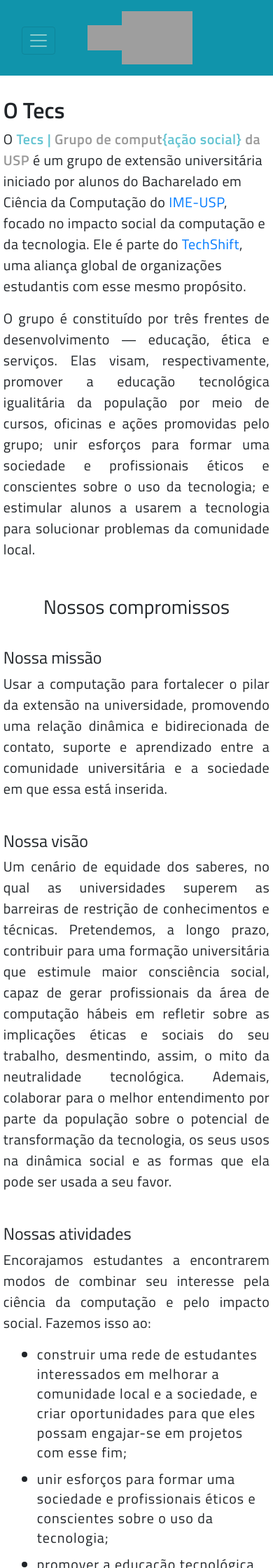
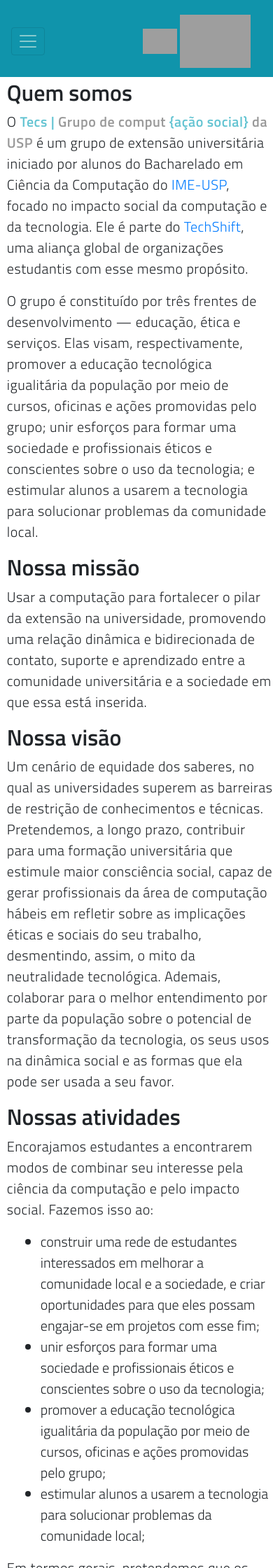
Before and after one commit to tecs-usp/site, a PHP site: page /Quem_somos.html in a window 390 px wide. Shown: the top 2240 px of the page at 70% size. Run offline with PHP 8.4, Linux system fonts and the light colour scheme; some libraries are stand-ins or nearby versions; grey boxes are pictures that could not be loaded.

Commit message:
cleaned up Quem_somos.html; minor fixes on some other pages
Co-authored-by: André Félix <andrefelixdeoliveira@outlook.com>

Former-commit-id: 50f76d86c2f56d5fc7ab577c450a819c93e9badd

```diff
--- a/Quem_somos.html
+++ b/Quem_somos.html
@@ -7,11 +7,11 @@
 
   <title>TECS | Quem somos</title>
   <meta name="description" content="Um grupo de extensão universitária do IME-USP focado no impacto social da computação e da tecnologia e que atua sob 3 frentes: Educação, Ética e serviços.">
-  <meta name="theme-color" content="#64c4d2"> <!--mobile (só chrome?)-->
+  <meta name="theme-color" content="#1094ab"> <!--mobile (só chrome?)-->
 
   <!--MÍDIAS SOCIAIS START-->
   <meta name="twitter:card" content="summary_large_image">
-  <meta name="twitter:image" content="assets/img/Logos/site novo.svg">
+  <meta name="twitter:image" content="./assets/img/Logos/site novo.svg">
   <meta name="twitter:title" content="TECS">
   <meta name="twitter:description" content="Grupo de comput{ação social} da USP">
   <meta name="twitter:site" content="@tecsusp">
@@ -20,130 +20,222 @@
   <meta property="og:type" content="website">
   <meta property="og:title" content="Tecs | Grupo de comput{ação social} da USP">
   <meta property="og:description" content="Um grupo de extensão universitária do IME-USP focado no impacto social da computação e da tecnologia e que atua sob 3 frentes: Educação, Ética e serviços.">
-  <meta property="og:image" content="assets/img/Logos/site novo.svg">
+  <meta property="og:image" content="./assets/img/Logos/site novo.svg">
   <!--MÍDIAS SOCIAIS END-->
 
-  <link rel="icon" type="image/png" sizes="578x588" href="assets/img/Logos/grafo%20logo%20br.png">
-  <link rel="stylesheet" href="https://cdnjs.cloudflare.com/ajax/libs/twitter-bootstrap/4.5.2/css/bootstrap.min.css">
-  <link rel="stylesheet" href="https://cdnjs.cloudflare.com/ajax/libs/animate.css/3.5.2/animate.min.css">
-  <link rel="stylesheet" href="https://cdnjs.cloudflare.com/ajax/libs/aos/2.3.4/aos.css" integrity="sha512-1cK78a1o+ht2JcaW6g8OXYwqpev9+6GqOkz9xmBN9iUUhIndKtxwILGWYOSibOKjLsEdjyjZvYDq/cZwNeak0w==" crossorigin="anonymous" />
+  <!--Loads jQuery and Bootstrap.-->
+  <script src="./assets/js/script-fallback.js"></script>
+
+  <link rel="icon" type="image/png" sizes="578x588" href="./assets/img/Logos/grafo%20logo%20br.png">
+	<link rel="stylesheet" href="https://stackpath.bootstrapcdn.com/bootstrap/4.5.2/css/bootstrap.min.css" integrity="sha384-JcKb8q3iqJ61gNV9KGb8thSsNjpSL0n8PARn9HuZOnIxN0hoP+VmmDGMN5t9UJ0Z" crossorigin="anonymous">
+	<!--<link rel="stylesheet" href="https://cdnjs.cloudflare.com/ajax/libs/animate.css/3.5.2/animate.min.css">
+  <link rel="stylesheet" href="https://cdnjs.cloudflare.com/ajax/libs/aos/2.3.4/aos.css" integrity="sha512-1cK78a1o+ht2JcaW6g8OXYwqpev9+6GqOkz9xmBN9iUUhIndKtxwILGWYOSibOKjLsEdjyjZvYDq/cZwNeak0w==" crossorigin="anonymous">-->
+  <link rel="stylesheet" href="./assets/css/Projects.css">
   <link rel="stylesheet" href="https://cdnjs.cloudflare.com/ajax/libs/font-awesome/4.7.0/css/font-awesome.min.css">
-  <link rel="stylesheet" href="assets/css/utils.css">
-  <link rel="stylesheet" href="assets/css/main.css">
-  <link rel="stylesheet" href="assets/css/Contact-Form-Clean.css">
-  <link rel="stylesheet" href="assets/css/Footer-Clean.css">
-  <link rel="stylesheet" href="assets/css/Login-Form-Clean.css">
-  <link rel="stylesheet" href="assets/css/Map-Clean.css">
+  <link rel="stylesheet" href="./assets/css/utils.css">
+  <link rel="stylesheet" href="./assets/css/main.css">
+  <link rel="stylesheet" href="./assets/css/Footer-Clean.css">
+	<link rel="stylesheet" href="./assets/css/Map-Clean.css">
+
+
+  <!--coisas de bootstrap (leave it to script-fallback.js) START-->
+  <!--<script src="https://code.jquery.com/jquery-3.5.1.slim.min.js" onerror="scriptFallback(this);" integrity="sha384-DfXdz2htPH0lsSSs5nCTpuj/zy4C+OGpamoFVy38MVBnE+IbbVYUew+OrCXaRkfj" crossorigin="anonymous"></script>-->
+  <!--<script src="https://cdn.jsdelivr.net/npm/popper.js@1.16.1/dist/umd/popper.min.js" integrity="sha384-9/reFTGAW83EW2RDu2S0VKaIzap3H66lZH81PoYlFhbGU+6BZp6G7niu735Sk7lN" crossorigin="anonymous"></script>-->
+  <!--<script src="https://stackpath.bootstrapcdn.com/bootstrap/4.5.2/js/bootstrap.min.js" onerror="scriptFallback(this);" integrity="sha384-B4gt1jrGC7Jh4AgTPSdUtOBvfO8shuf57BaghqFfPlYxofvL8/KUEfYiJOMMV+rV" crossorigin="anonymous"></script>-->
+  <!--coisas de bootstrap END-->
+  <!--<script src="https://cdnjs.cloudflare.com/ajax/libs/aos/2.3.4/aos.js" integrity="sha512-A7AYk1fGKX6S2SsHywmPkrnzTZHrgiVT7GcQkLGDe2ev0aWb8zejytzS8wjo7PGEXKqJOrjQ4oORtnimIRZBtw==" crossorigin="anonymous"></script>-->
+
+  <script src="./assets/js/img-http-fallback.js"></script>
 </head>
 
 <body>
-	<div style="background-color: #1094ab;font-family: 'Titillium Web', sans-serif;">
-		<div class="container">
-			<div style="width: 2;height: 0.5rem;"></div>
-			<nav class="navbar navbar-light navbar-expand-md nav-coll" style="font-family: 'Titillium Web', sans-serif;color: rgb(15,122,228);padding-right: 10px;">
-				<div class="container-fluid"><button data-toggle="collapse" class="navbar-toggler menu-colapsado" data-target="#navcol-1" style="padding-right: 8px;padding-left: 8px;filter: invert(0%);"><span class="navbar-toggler-icon" style="filter: blur(0px) brightness(123%) contrast(200%) grayscale(0%) hue-rotate(270deg) invert(100%) saturate(114%) sepia(100%);opacity: 1;"></span></button>
-					<a
-						class="navbar-brand">
-						<h1 class="text-center" style="font-family: 'Titillium Web', sans-serif;letter-spacing: 3px;font-size: 41px;font-weight: 500;color: #1094ab;"><a href="index.html"><img src="assets/img/Logos/grafo%20logo%20br%20branco.png" style="width: 49px;"><img id="logo-principal" src="assets/img/Logos/tecs4.png"></a></h1>
+	<div id="navbar-total" class="secondary-blue-bg position-fixed w-100" style="z-index: 10;">
+    <div class="container-fluid">
+      <nav class="navbar navbar-light navbar-expand-md nav-coll pt-3 text-uppercase secondary-font" style="color: rgb(15,122,228);">
+        <div class="container-fluid">
+          <button data-toggle="collapse" class="navbar-toggler menu-colapsado" data-target="#navcol-1" style="padding-right: 8px;padding-left: 8px;">
+              <span class="navbar-toggler-icon" style="filter: blur(0px) brightness(123%) contrast(200%) grayscale(0%) hue-rotate(270deg) invert(100%) saturate(114%) sepia(100%);opacity: 1;"></span>
+          </button>
+          <a class="navbar-brand" href="index.html">
+            <img src="./assets/img/Logos/grafo%20logo%20br%20branco.png" style="width: 49px;" alt="Logo branco do Tecs (o mapa do Brasil desenhado como um grafo).">
+            <img id="logo-principal" src="./assets/img/Logos/tecs4.png" alt="Tecs (escrito em caixa alta, na cor branca)">
           </a>
           <div class="collapse navbar-collapse" id="navcol-1">
-							<ul class="nav navbar-nav">
-								<li class="nav-item" role="presentation"><a class="nav-link" href="Quem_somos.html" style="color: white;">Quem somos</a></li>
-								<li class="nav-item" role="presentation"><a class="nav-link" href="Projetos.html" style="color: white;">Projetos</a></li>
-								<li class="nav-item" role="presentation"><a class="nav-link" href="Contato.html" style="color: white;">Contato</a></li>
-								<li class="nav-item" role="presentation"><a class="nav-link" href="inscricao.html" style="color: white;">Participe</a></li>
+            <ul class="nav navbar-nav ml-auto">
+                <li class="nav-item" role="presentation"><a class="nav-link" href="Quem_somos.html">Quem somos</a></li>
+                <li class="nav-item" role="presentation"><a class="nav-link" href="Projetos.html">Projetos</a></li>
+                <li class="nav-item" role="presentation"><a class="nav-link" href="Contato.html">Contato</a></li>
+                <li class="nav-item" role="presentation"><a class="nav-link" href="inscricao.html">Participe</a></li>
             </ul>
           </div>
-				</div>
+        </div> <!--container-fluid-->
       </nav>
-		</div>
-  </div>
+    </div> <!--container-fluid-->
+  </div> <!--#navbar-total.secondary-blue-bg-->
+  <div class="pseudo-background"></div> <!--pro fundo não ficar branco; também é padding-->
+
+
+
+
 
 
   <div class="text-thing container">
-    <h2>O Tecs</h2>
-    <p>O <span class="text-thing-tecs-1">Tecs |</span>
-      <span class="text-thing-tecs-2">Grupo de comput</span><span class="text-thing-tecs-1">{ação social}</span>
-      <span class="text-thing-tecs-2">da USP</span> é um grupo de extensão universitária
+    <h2>Quem somos</h2>
+    <p>
+      O
+      <!-- colorful text start -->
+      <span class="text-thing-tecs-1">Tecs |</span>
+      <span class="text-thing-tecs-2">Grupo de comput</span>
+      <span class="text-thing-tecs-1">{ação social}</span>
+      <span class="text-thing-tecs-2">da USP</span>
+      <!-- colorful text andy -->
+      é um grupo de extensão universitária
       iniciado por alunos do Bacharelado em Ciência da Computação do
-      <a href="https://www.ime.usp.br" target="_blank">IME-USP</a>,
+      <a href="https://www.ime.usp.br" target="_blank" rel="noopener">IME-USP</a>,
       focado no impacto social da computação e da tecnologia.
-      Ele é parte do <a href="https://techshift.org" target="_blank">TechShift</a>,
+      Ele é parte do <a href="https://techshift.org" target="_blank" rel="noopener" rel="noopener">TechShift</a>,
       uma aliança global de organizações estudantis com esse mesmo propósito.<br>
     </p>
-    <p class="text-justify paragrafo-simples">O grupo é constituído por três frentes de desenvolvimento — educação, ética e serviços. Elas visam, respectivamente, promover a educação tecnológica igualitária da população por meio de cursos, oficinas e ações promovidas pelo grupo; unir
-      esforços para formar uma sociedade e profissionais éticos e conscientes sobre o uso da tecnologia; e estimular alunos a usarem a tecnologia para solucionar problemas da comunidade local.<br></p>
-    <h3 class="text-center" style="font-weight: 500"><br>Nossos compromissos<br><br></h3>
-    <h4 class="subtitulo-rodape">Nossa missão</h4>
-    <p class="text-justify paragrafo-simples">Usar a computação para fortalecer o pilar da extensão na universidade, promovendo uma relação dinâmica e bidirecionada de contato, suporte e aprendizado entre a comunidade universitária e a sociedade em que essa está inserida.<br></p>
-    <h4 class="subtitulo-rodape"><br>Nossa visão</h4>
-    <p class="text-justify paragrafo-simples">Um cenário de equidade dos saberes, no qual as universidades superem as barreiras de restrição de conhecimentos e técnicas. Pretendemos, a longo prazo, contribuir para uma formação universitária que estimule maior consciência social, capaz
+    <p>O grupo é constituído por três frentes de desenvolvimento — educação, ética e serviços. Elas visam, respectivamente, promover a educação tecnológica igualitária da população por meio de cursos, oficinas e ações promovidas pelo grupo; unir
+      esforços para formar uma sociedade e profissionais éticos e conscientes sobre o uso da
+      tecnologia; e estimular alunos a usarem a tecnologia para solucionar problemas da
+      comunidade local.
+    </p>
+
+    <h2>Nossa missão</h2>
+    <p>Usar a computação para fortalecer o pilar da extensão na universidade, promovendo uma
+      relação dinâmica e bidirecionada de contato, suporte e aprendizado entre a comunidade
+      universitária e a sociedade em que essa está inserida.
+    </p>
+
+    <h2>Nossa visão</h2>
+    <p>Um cenário de equidade dos saberes, no qual as universidades superem as barreiras de restrição de conhecimentos e técnicas. Pretendemos, a longo prazo, contribuir para uma formação universitária que estimule maior consciência social, capaz
       de gerar profissionais da área de computação hábeis em refletir sobre as implicações éticas e sociais do seu trabalho, desmentindo, assim, o mito da neutralidade tecnológica. Ademais, colaborar para o melhor entendimento por parte da população
-      sobre o potencial de transformação da tecnologia, os seus usos na dinâmica social e as formas que ela pode ser usada a seu favor.<br></p>
-    <h4 class="subtitulo-rodape"><br>Nossas atividades</h4>
-    <p class="text-justify paragrafo-simples">
+      sobre o potencial de transformação da tecnologia, os seus usos na dinâmica social e as formas que ela pode ser usada a seu favor.
+    </p>
+
+    <h2>Nossas atividades</h2>
+    <p>
       Encorajamos estudantes a encontrarem modos de combinar seu interesse pela ciência da computação e pelo impacto social.
       Fazemos isso ao:
     </p>
-    <div>
-    <ul style="margin-bottom: 0rem"> <!--override the 1rem rule from _reboot.scss-->
-      <li class="item-da-listinha">construir uma rede de estudantes interessados em melhorar a comunidade local e a sociedade, e criar oportunidades para que eles possam engajar-se em projetos com esse fim;</li>
-      <li class="item-da-listinha">unir esforços para formar uma sociedade e profissionais éticos e conscientes sobre o uso da tecnologia;</li>
-      <li class="item-da-listinha">promover a educação tecnológica igualitária da população por meio de cursos, oficinas e ações promovidas pelo grupo;</li>
-      <li class="item-da-listinha">estimular alunos a usarem a tecnologia para solucionar problemas da comunidade local;</li>
+    <ul>
+      <li>construir uma rede de estudantes interessados em melhorar a comunidade local e a sociedade, e criar oportunidades para que eles possam engajar-se em projetos com esse fim;</li>
+      <li>unir esforços para formar uma sociedade e profissionais éticos e conscientes sobre o uso da tecnologia;</li>
+      <li>promover a educação tecnológica igualitária da população por meio de cursos, oficinas e ações promovidas pelo grupo;</li>
+      <li>estimular alunos a usarem a tecnologia para solucionar problemas da comunidade local;</li>
     </ul>
-    </div>
-    <p class="text-justify paragrafo-simples" style="margin-top: 0em;">
+    <p>
       Em termos gerais, pretendemos que os estudantes entendam como a tecnologia pode ser utilizada para o bem coletivo, e utilizem esse conhecimento na prática, por meio de colaborações com a comunidade local, os serviços públicos, as organizações
       não-governamentais e as sem fins econômicos.
     </p>
+
   </div>
 
 	<!--FOOTER-->
-  <!--MAS É O FOOTER ANTIGO!-->
-	<div class="container" style="padding-top: 1rem;font-family: 'Titillium Web', sans-serif;">
-		<hr>
-		<div class="row d-block d-sm-flex">
-			<div class="col text-center text-md-center text-lg-center rodape-coluna">
-				<p class="text-center text-sm-center text-md-center text-lg-left text-xl-left rodape-titulo"><strong>Nosso grupo</strong></p>
-				<ul class="list-unstyled text-center text-sm-center text-md-center text-lg-left text-xl-left">
+  <div class="container-fluid pt-3">
+    <div class="row d-flex justify-content-center align-items-center">
+      <hr class="w-80">
+      <div class="col-11 text-center text-md-center text-lg-center rodape-coluna">
+        <h2 class="text-center font-weight-bold mt-5 mb-4">Parceiros</h2>
+        <div class="row artigos-tecs pb-0">
+          <div class="col-9 col-md-2 artigos-tecs-item">
+            <a class="rodape-link" href="https://efestus.icmc.usp.br/" target="_blank" rel="noopener">
+              <img
+                class="w-50 mx-5"
+                src="https://efestus.icmc.usp.br/wp-content/uploads/2019/03/EfestusDefIcon.png"
+                alt="Logo do Efestus, um grupo de computação social parecido com o Tecs, mas da USP São Carlos. A parte principal da figura é uma chama."
+                onerror="httpFallback(this)"
+              >
+            </a>
+          </div>
+          <div class="col-9 col-md-2 artigos-tecs-item my-5 my-md-0">
+            <a class="rodape-link" href="https://www.ime.usp.br" target="_blank" rel="noopener">
+              <img
+                class="w-20 mx-5"
+                src="https://ccsl.ime.usp.br/files/unmanaged/logos/logoIME+Texto.png"
+                alt="Logo do Instituto de Matemática e Estatística da USP (IME-USP). No brasão, identifica-se Arquimedes."
+                onerror="httpFallback(this)"
+              >
+            </a>
+          </div>
+          <div class="col-9 col-md-2 artigos-tecs-item my-5 my-md-0">
+            <a class="rodape-link" href="https://www5.usp.br" target="_blank" rel="noopener">
+              <img
+                class="w-50 mx-5"
+                src="https://www.scs.usp.br/identidadevisual/wp-content/uploads/2013/08/usp-logo-png.png"
+                alt="Logo da Universidade de São Paulo (USP)"
+                onerror="httpFallback(this)"
+              >
+            </a>
+          </div>
+          <div class="col-9 col-md-2 artigos-tecs-item my-5 my-md-0">
+            <a class="rodape-link tecna" href="https://tecna.ime.usp.br/" target="_blank" rel="noopener">
+              TECNA
+            </a>
+          </div>
+          <div class="col-9 col-md-2 artigos-tecs-item mt-5 my-md-0">
+            <a class="rodape-link" href="https://techshift.org" target="_blank" rel="noopener">
+              <img
+                class="w-60 mx-5"
+                src="https://www.ffwd.org/wp-content/uploads/TechShiftLogoHighRes.png"
+                alt="Logo do TechShift, uma aliança global de organizações como o Tecs, que juntam tecnologia e sociedade"
+              >
+            </a>
+          </div>
+        </div> <!--row artigos-tecs-->
+      </div> <!--col-11 text-center-->
+    </div> <!--row d-flex-->
+    <div class="row justify-content-center align-items-center my-5">
+      <div class="col-10 col-md-3 text-center text-md-center text-lg-center rodape-coluna">
+          <ul class="list-unstyled text-center text-sm-center text-md-center align-items-center">
               <li><a class="rodape-link" href="Quem_somos.html">Quem somos</a></li>
               <li><a class="rodape-link" href="Projetos.html">Projetos</a></li>
               <li><a class="rodape-link" href="Contato.html">Contato</a></li>
               <li><a class="rodape-link" href="inscricao.html">Participe</a></li>
           </ul>
       </div>
-			<div class="col text-center text-md-center text-lg-center rodape-coluna">
-				<p class="text-center text-sm-center text-md-center text-lg-left text-xl-left rodape-titulo"><strong>Parceiros</strong></p>
-				<ul class="list-unstyled text-center text-sm-center text-md-center text-lg-left text-xl-left">
-					<li><a class="rodape-link" href="https://efestus.icmc.usp.br/" target="_blank">Efestus</a></li>
-					<li><a class="rodape-link" target="_blank" href="https://tecna.ime.usp.br/">TECNA</a></li>
-					<li><a class="rodape-link" href="https://techshift.org" target="_blank" style="font-family: 'Titillium Web', sans-serif;">TechShift</a></li>
-					<li><a class="rodape-link" href="https://www.ime.usp.br" target="_blank">IME-USP</a></li>
-					<li><a class="rodape-link" href="https://www5.usp.br" target="_blank">USP</a></li>
-				</ul>
+      <div class="col-10 col-md-5">
+        <iframe class="maps-google d-xl-flex" frameborder="0" src="https://www.google.com/maps/embed/v1/place?key=AIzaSyAEsbBjboQzORZ2YGR6E2bbAezZePedofg&amp;q=IMEUSP&amp;zoom=13"></iframe>
       </div>
+    </div> <!--row justify-content-->
+  </div> <!--container-fluid-->
+  <div class="row d-flex">
+    <div class="col">
+      <p class="text-center copyright" style="font-weight: 300;">
+        <br>
+        <span style="font-size: 27px;opacity: 0.80;filter: grayscale(100%);">
+          <a href="https://pt-br.facebook.com/tecs.usp/" target="_blank" rel="noopener">
+            <i class="fa fa-facebook"></i>
+          </a>
+          <a href="https://twitter.com/tecsusp/" target="_blank" rel="noopener">
+            <i class="fa fa-twitter"></i>
+          </a>
+          <a href="https://t.me/tecsusp" target="_blank" rel="noopener">
+            <i class="fa fa-telegram"></i>
+          </a>
+          <a href="https://www.instagram.com/tecs.usp/?hl=pt-br" target="_blank" rel="noopener">
+            <i class="fa fa-instagram"></i>
+          </a>
+        </span>
+        <br>
+      </p>
+      <div class="fique-em-casa text-center">
+        <span class="fique-em-casa-normal">... ah, e </span>
+        <span class="fique-em-casa-destaque">#FiqueEmCasa</span>
+        <span class="fique-em-casa-normal">se puder </span>
+        <i class="fa fa-heart-o"></i>
       </div>
-		<div class="row">
-			<div class="col">
-				<p class="text-center copyright" style="font-family: 'Titillium Web', sans-serif;font-weight: 300;"><br><span style="font-size: 27px;opacity: 0.80;filter: grayscale(100%);"><a href="https://pt-br.facebook.com/tecs.usp/" target="_blank"><i class="fa fa-facebook"></i></a>&nbsp; &nbsp; &nbsp;<a href="https://t.me/tecsusp" target="_blank"><i class="fa fa-telegram"></i></a>&nbsp; &nbsp; &nbsp;<a href="https://www.instagram.com/tecs.usp/?hl=pt-br" target="_blank"><i class="fa fa-instagram"></i></a></span><br></p>
-				<p
-					class="text-center" style="font-family: 'Titillium Web', sans-serif;">... ah, e&nbsp;<span style="color: #fcb421;filter: brightness(82%) grayscale(0%);">#FiqueEmCasa</span>&nbsp;se puder&nbsp;&nbsp;<span style="color: #fcb421;filter: contrast(77%);"><i class="fa fa-heart-o"></i></span><br></p>
-					<div class="text-center"
-						style="padding-top: 1rem;padding-bottom: 2rem;"><img src="assets/img/Logos/tecs3.svg" style="max-width: 7rem;opacity: 1;filter: invert(100%);"></div>
+      <div class="text-center" style="padding-top: 1rem;padding-bottom: 2rem;">
+        <img
+          src="./assets/img/Logos/tecs3.svg"
+          style="max-width: 7rem;opacity: 1;filter: invert(100%);"
+          alt="TECS com Comput{ação social} escrito ao lado"
+        >
       </div>
-		</div>
-  </div>
+    </div> <!--col-->
+  </div> <!--row d-flex-->
 
-  <!--coisas de bootstrap START-->
-  <script src="https://code.jquery.com/jquery-3.5.1.slim.min.js" integrity="sha384-DfXdz2htPH0lsSSs5nCTpuj/zy4C+OGpamoFVy38MVBnE+IbbVYUew+OrCXaRkfj" crossorigin="anonymous"></script>
-  <!--<script src="https://cdn.jsdelivr.net/npm/popper.js@1.16.1/dist/umd/popper.min.js" integrity="sha384-9/reFTGAW83EW2RDu2S0VKaIzap3H66lZH81PoYlFhbGU+6BZp6G7niu735Sk7lN" crossorigin="anonymous"></script>-->
-  <script src="https://stackpath.bootstrapcdn.com/bootstrap/4.5.2/js/bootstrap.min.js" integrity="sha384-B4gt1jrGC7Jh4AgTPSdUtOBvfO8shuf57BaghqFfPlYxofvL8/KUEfYiJOMMV+rV" crossorigin="anonymous"></script>
-  <!--coisas de bootstrap END-->
-  <!--<script src="assets/js/smart-forms.min.js"></script>
-  <script src="https://cdnjs.cloudflare.com/ajax/libs/aos/2.3.4/aos.js" integrity="sha512-A7AYk1fGKX6S2SsHywmPkrnzTZHrgiVT7GcQkLGDe2ev0aWb8zejytzS8wjo7PGEXKqJOrjQ4oORtnimIRZBtw==" crossorigin="anonymous"></script>-->
-
-  <script src="assets/js/navbar-autohide.js"></script>
+  <script src="./assets/js/navbar-autohide.js"></script>
 </body>
-
 </html>
--- a/assets/css/Projects.css
+++ b/assets/css/Projects.css
@@ -1,45 +1,18 @@
 /*Não sei se "projects" é a melhor tradução. Pensem aí.*/
 
-div.card-thing-animated {
-  position: relative;
-  display: flex;
-  overflow: hidden; /* don't show scrollbars if something goes off-screen*/
-}
-
-div.card-thing-animated div.card-thing-description {
-  position: absolute;
-  right: -130px;
-  opacity: 0.3;
-  transition: opacity,right 0.8s; /*hover off*/
-  background: rgba(100, 196, 210); /*#64c4d2;*/
-  background: rgba(100, 196, 210, 0.5); /*opacity*/
-  color: #333333;
-  padding-left: 20px;
-  padding-right: 20px;
-  text-align: right;
-  max-width: 210px;
-  height: 40vh;
-}
-
-/*https://stackoverflow.com/questions/16989585/css-3-slide-in-from-left-transition*/
-
-div.card-thing-animated div.card-thing-description:hover {
-  right: 0px;
-  opacity: 1;
-  transition: opacity,right 0.8s;
-}
-
-h1 {
+/* NOT CURRENTLY USED */
+.text-thing h1 {
   margin-bottom: 2rem;
 }
 
-h3,h4,a {
+.tab-thing h3,.tab-thing h4,.tab-thing a {
   font-weight: 700;
   color: #333333;
   margin-bottom: 1rem;
   margin-top: 0.4rem;
   margin-left: 0.5rem;
 }
+
 
 span.h5-green {
   color:greenyellow;
--- a/assets/css/main.css
+++ b/assets/css/main.css
@@ -75,6 +75,10 @@ html, body {
 /*for text in general*/
 div.text-thing.container {
   margin-top: 30px;
+}
+
+.text-thing {
+  font-weight: 300;
 }
 
 .text-thing p {
@@ -180,16 +184,16 @@ blockquote {
 
 /* mobile */
 /*@media only screen and (max-width: 700px){*/
-  .text-thing {
+  div.container.text-thing {
     padding-left: 0.3rem;
     padding-right: 0.3rem;
   }
 /*}*/
 
 @media only screen and (min-width: 700px) {
-  .text-thing {
-    padding-left: 5rem;
-    padding-right: 5rem;
+  div.container.text-thing {
+    padding-left: 10rem;
+    padding-right: 10rem;
   }
 }
 
--- a/index.html
+++ b/index.html
@@ -47,6 +47,7 @@
 </head>
 
 <body>
+  <!--NAVBAR START-->
   <div id="navbar-total" class="secondary-blue-bg position-fixed w-100" style="z-index: 10;">
     <div class="container-fluid">
       <nav class="navbar navbar-light navbar-expand-md nav-coll pt-3 text-uppercase secondary-font" style="color: rgb(15,122,228);">
@@ -71,7 +72,7 @@
     </div> <!--container-fluid-->
   </div> <!--#navbar-total.secondary-blue-bg-->
   <div class="pseudo-background"></div> <!--pro fundo não ficar branco; também é padding-->
-
+  <!--NAVBAR ANDY-->
 
   <div class="container-fluid">
       <!-- <div style="width: 2px;height: 1.8rem;"></div> -->
@@ -244,5 +245,4 @@
 
   <script src="./assets/js/navbar-autohide.js"></script>
 </body>
-
 </html>
```
Also changed, not shown: GTs/vestibulandas.html (+3 -4 lines), Projetos.html (+11 -11 lines). Lines whose indentation alone changed are shown as unchanged.
